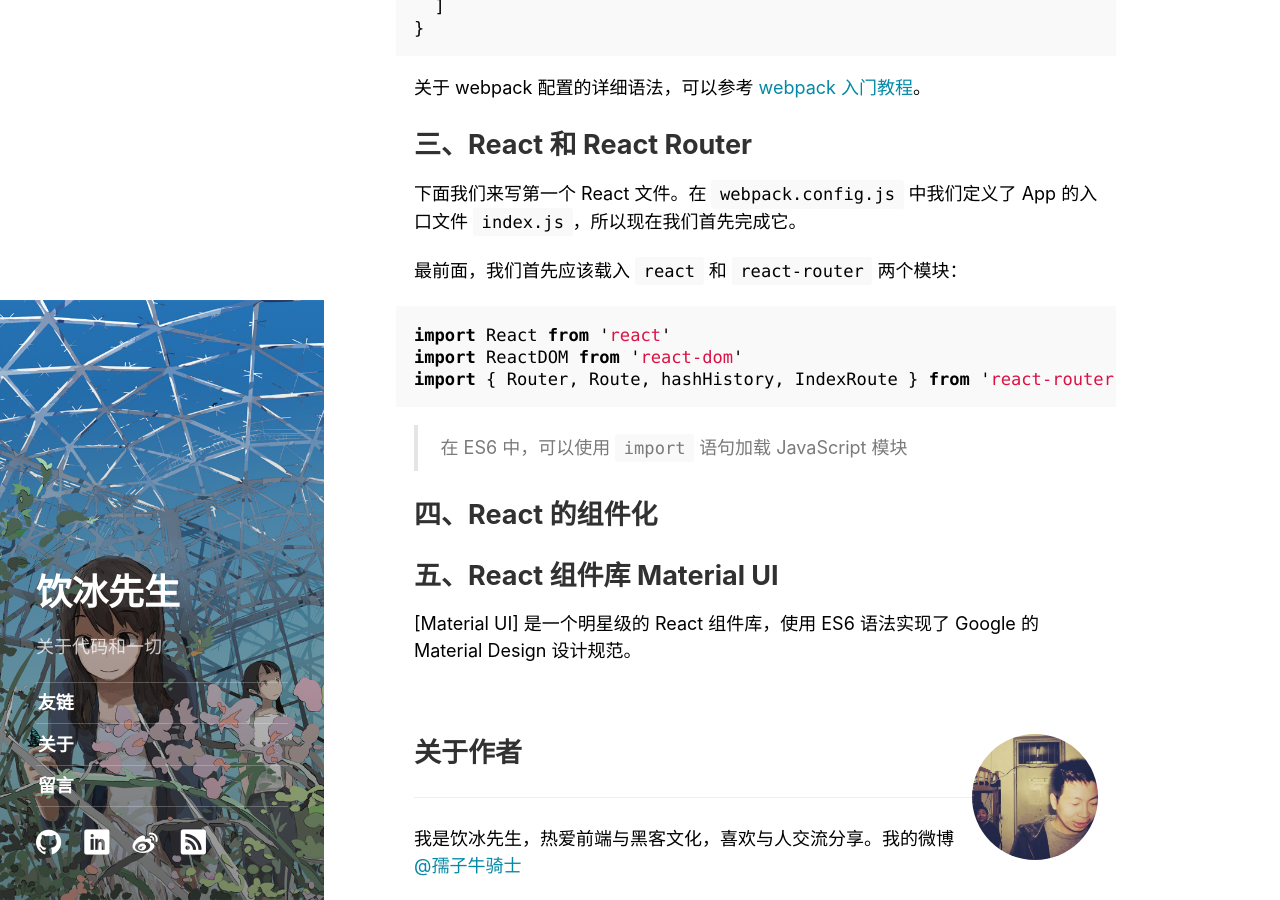
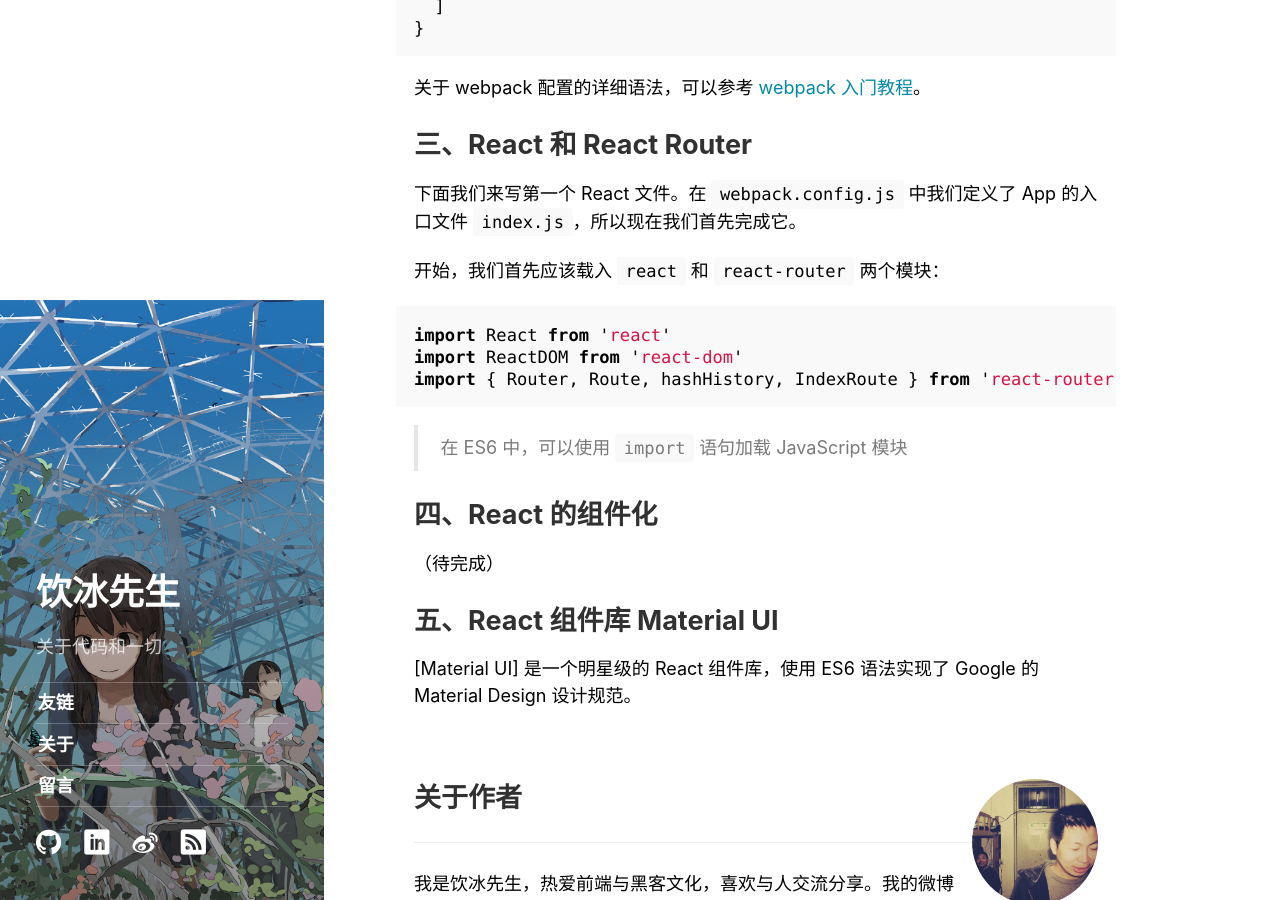
Before and after one commit to ybm/myanbin.github.io, a Jekyll site: the page built from _posts/2016-07-23-create-react-app-with-es6.md, in a window 1280 px wide and 900 px high, scrolled down 2100 px. Built offline with Jekyll 4.4.1, drawn with Linux system fonts in a browser that asks for light colours.

Commit message:
Update 2016-07-23-create-react-app-with-es6.md

```diff
--- a/_posts/2016-07-23-create-react-app-with-es6.md
+++ b/_posts/2016-07-23-create-react-app-with-es6.md
@@ -91,7 +91,7 @@ module.exports = {
 
 下面我们来写第一个 React 文件。在 `webpack.config.js` 中我们定义了 App 的入口文件 `index.js`，所以现在我们首先完成它。
 
-最前面，我们首先应该载入 `react` 和 `react-router` 两个模块：
+开始，我们首先应该载入 `react` 和 `react-router` 两个模块：
 
 ~~~js
 import React from 'react'
@@ -103,6 +103,7 @@ import { Router, Route, hashHistory, IndexRoute } from 'react-router'
 
 ## 四、React 的组件化
 
+（待完成）
 
 
 ## 五、React 组件库 Material UI
```
